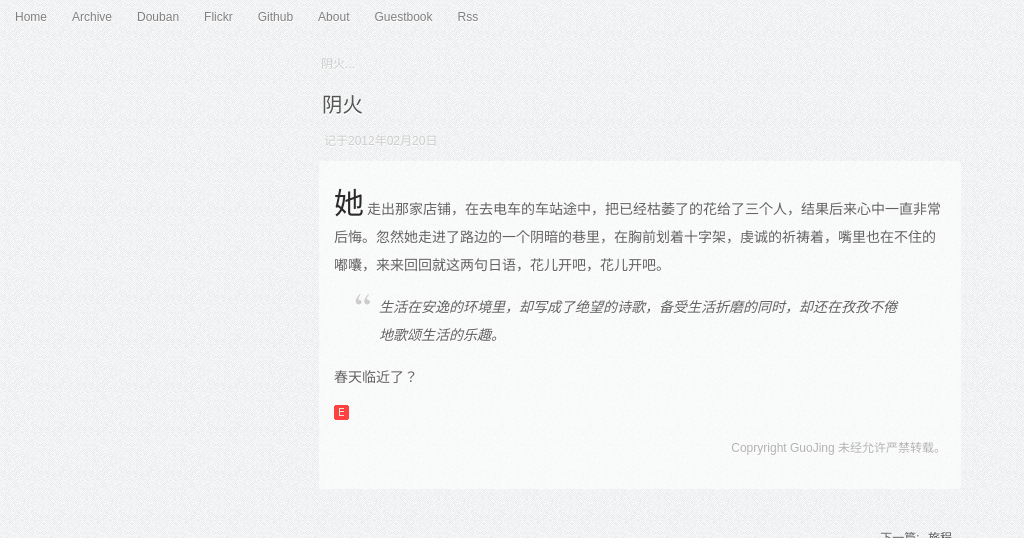
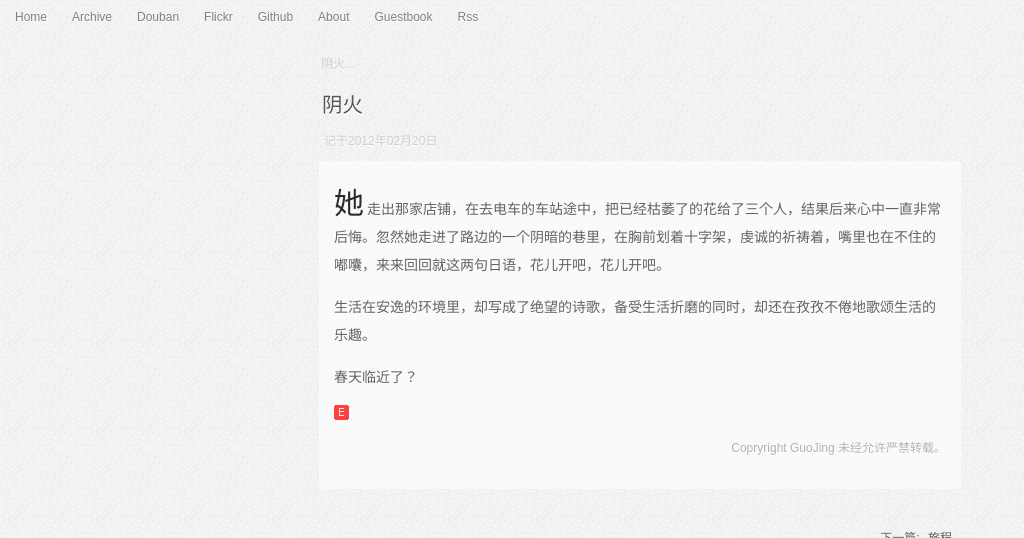
Before and after one commit to zwitzwit/guojing.github.com, a Jekyll site: the page built from _posts/blog/2012-02-20-yinnga.md, in a window 1280 px wide. Shown: the top 538 px of the page, without its empty margins (0-1024 px from the left). Built offline with Jekyll 4.4.1, drawn with Linux system fonts in a browser that asks for light colours; Markdown is read by kramdown in place of the engine named in the settings; comment, search, counter and statistics services are not loaded; grey boxes are pictures that could not be loaded.

Commit message:
change text

```diff
--- a/_posts/blog/2012-02-20-yinnga.md
+++ b/_posts/blog/2012-02-20-yinnga.md
@@ -7,6 +7,6 @@ tags: 记录,感悟
 ---
 她走出那家店铺，在去电车的车站途中，把已经枯萎了的花给了三个人，结果后来心中一直非常后悔。忽然她走进了路边的一个阴暗的巷里，在胸前划着十字架，虔诚的祈祷着，嘴里也在不住的嘟囔，来来回回就这两句日语，花儿开吧，花儿开吧。
 
-> 生活在安逸的环境里，却写成了绝望的诗歌，备受生活折磨的同时，却还在孜孜不倦地歌颂生活的乐趣。
+生活在安逸的环境里，却写成了绝望的诗歌，备受生活折磨的同时，却还在孜孜不倦地歌颂生活的乐趣。
 
 春天临近了？
```
